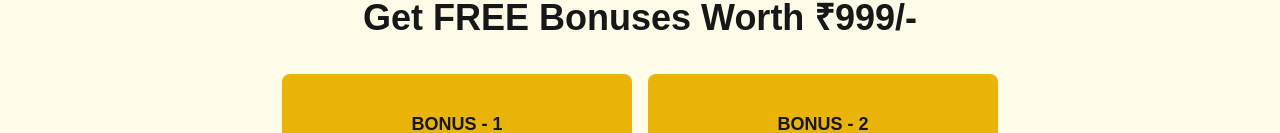
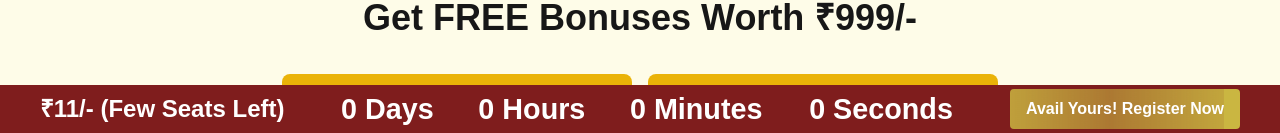
Before and after one commit to Bkarogyam977/kidneytreatment, a Next.js app: page / in a window 1280 px wide. Shown: the part 667-800 px from the top of the page. Built offline with nearby package versions, Linux system fonts and the light colour scheme.

Commit message:
app uploaded

```diff
--- a/app/page.js
+++ b/app/page.js
@@ -667,7 +667,7 @@ export default function Home() {
 
 
 {/* Testimonials Section */}
-<div className="testimonial-section md:p-10 bg-blue-500 md:px-[5em] p-5">
+<div className="testimonial-section md:p-10 bg-blue-500 md:px-[5em] p-5 mt-10">
   <Swiper
     slidesPerView={1}
     spaceBetween={20}
@@ -785,7 +785,7 @@ export default function Home() {
 
 
 
-<div className='md:py-10 py-5'>
+<div className='md:py-10 py-5 mb-10 px-10'>
   <h2 className="md:text-5xl text-2xl font-bold mb-4 text-center text-black">Frequently Asked Questions</h2>
   <Collapse defaultActiveKey={['1']}>
     {/* Static FAQ Items */}
@@ -849,6 +849,49 @@ export default function Home() {
 </div>
 
 
+
+
+
+{/* Countdown Timer Section */}
+<div className="fixed bottom-0 left-0 right-0 py-1 text-center flex items-center justify-between px-10 bg-red-900 z-10">
+  <div className="text-center text-2xl font-bold text-white">
+    <p>₹11/- (Few Seats Left)</p>
+  </div>
+
+  <div className="flex justify-center gap-10 text-3xl font-bold text-white">
+    <span className="animate-zoom-out">{countdown.days} Days</span>
+    <span className="animate-zoom-out">{countdown.hours} Hours</span>
+    <span className="animate-zoom-out">{countdown.minutes} Minutes</span>
+    <span className="animate-zoom-out">{countdown.seconds} Seconds</span>
+  </div>
+
+  {/* Button Section */}
+  <button className="bg-[#cab641] hover:bg-red-900 hover:text-white text-white font-bold py-2 px-4 rounded relative overflow-hidden group">
+    <span className="z-10 relative">Avail Yours! Register Now</span>
+    <div className="absolute inset-0 w-full h-full bg-transparent animate-wave5 group-hover:animate-wave-hover"></div>
+  </button>
+
+  <style jsx>{`
+    @keyframes wave5 {
+      0% {
+        background: linear-gradient(90deg, #7f1d1d, #991b1b);
+      }
+      50% {
+        background: linear-gradient(90deg, #991b1b, #7f1d1d);
+      }
+      100% {
+        background: linear-gradient(90deg, #7f1d1d, #991b1b);
+      }
+    }
+
+    .animate-wave5 {
+      animation: wave 2s infinite;
+      background: linear-gradient(90deg, rgba(127, 29, 29, 0.1), rgba(127, 29, 29, 0.4), rgba(127, 29, 29, 0.1));
+    }
+  `}</style>
+</div>
+
+
     </div>
   );
 }
```
